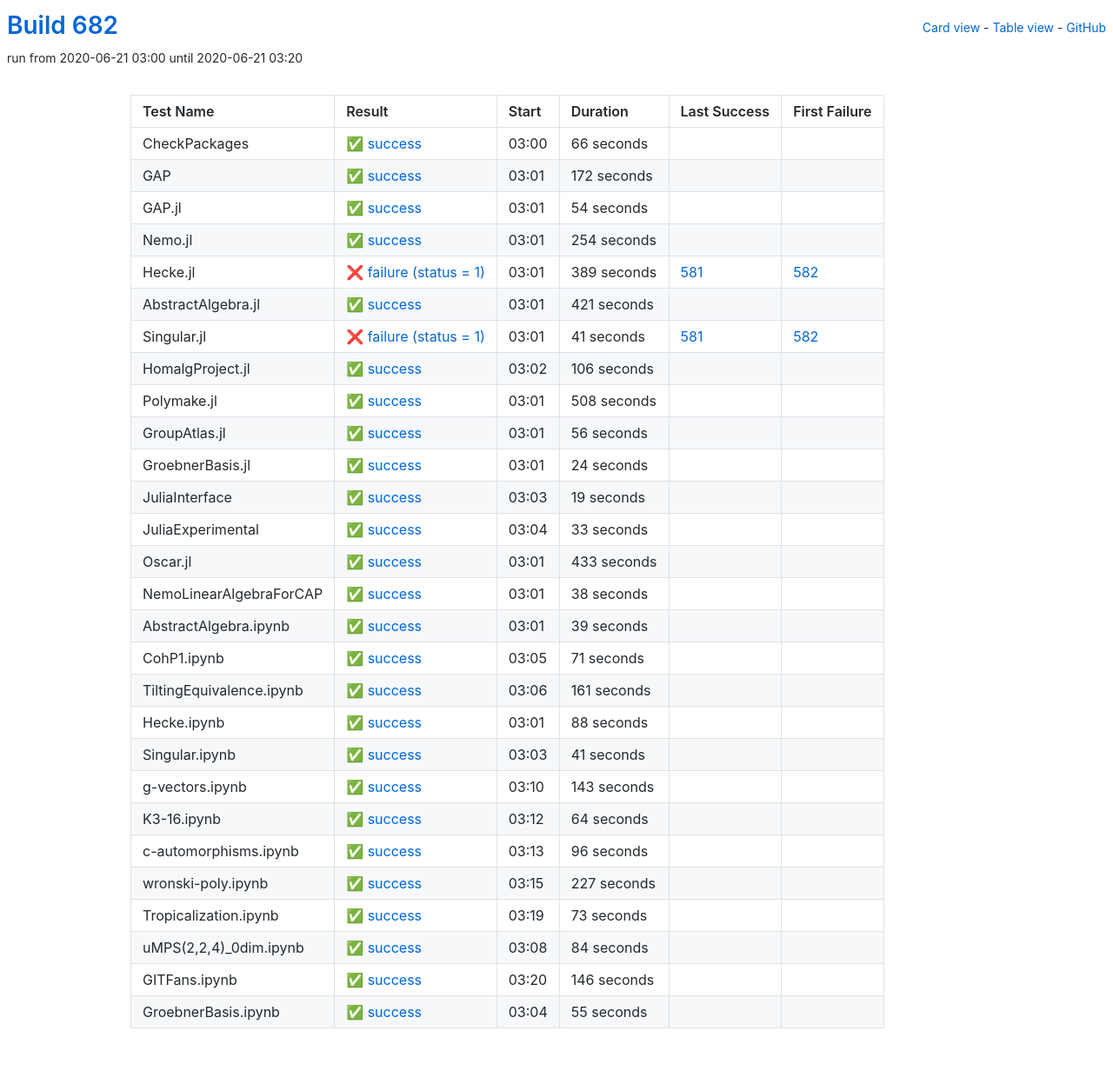
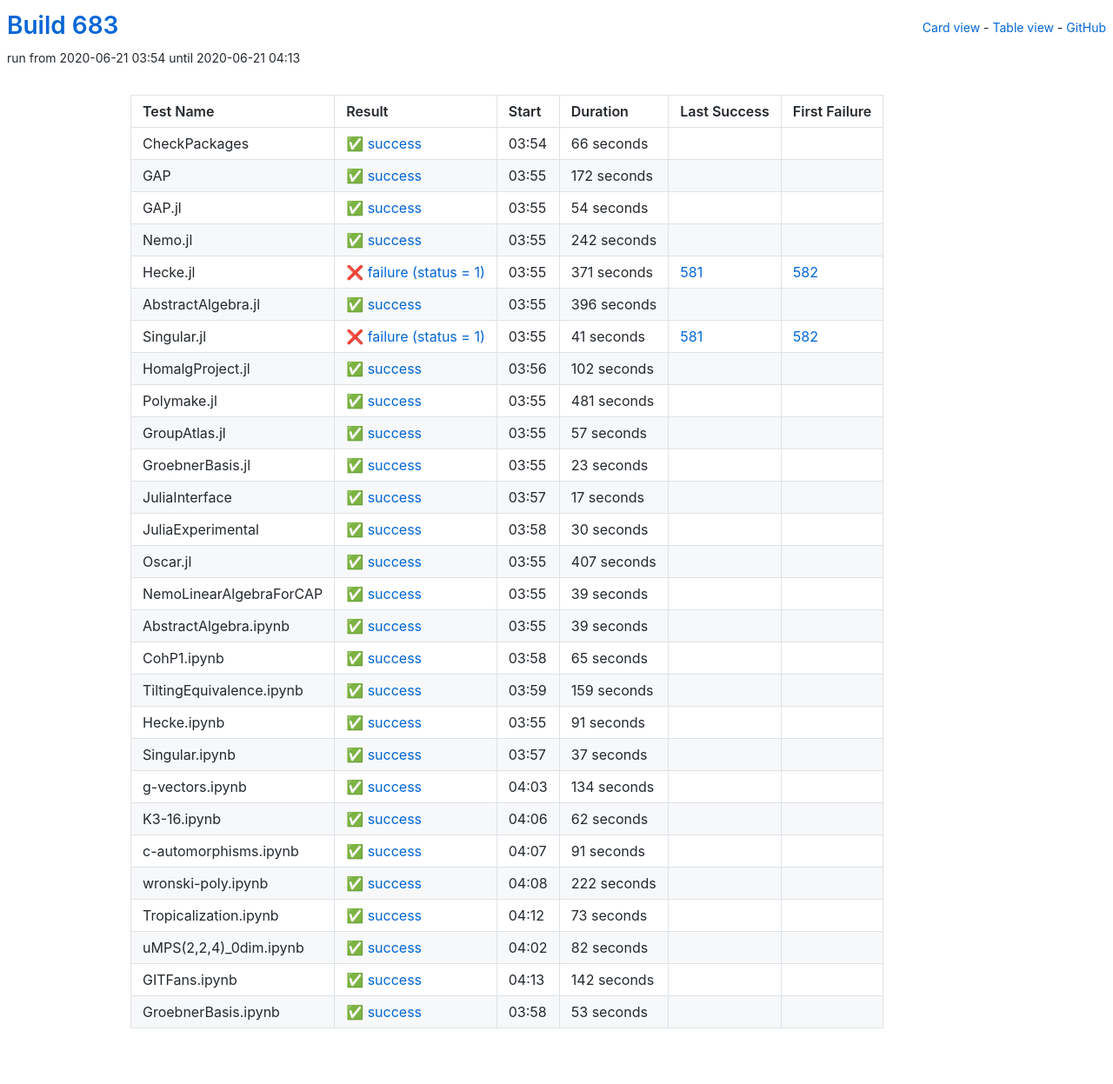
Before and after one commit to oscar-system/oscar-ci-status-1.4, a Jekyll site: the page built from table.html, in a window 1280 px wide. Shown: the whole page at 87% size. Built offline with Jekyll 4.4.1, drawn with Linux system fonts in a browser that asks for light colours.

Commit message:
Build #683

```diff
--- a/_data/ci.yml
+++ b/_data/ci.yml
@@ -1,6 +1,6 @@
 ---
-build: 682
-build_url: https://oscarci.mathematik.uni-kl.de/job/oscar-julia-1.4/682/
+build: 683
+build_url: https://oscarci.mathematik.uni-kl.de/job/oscar-julia-1.4/683/
 job: oscar-julia-1.4
 organization: oscar-system
 repo: oscar-ci-status-1.4
@@ -8,8 +8,8 @@ repourl: https://github.com/oscar-system/oscar-ci-status-1.4
 tests:
 - name: CheckPackages
   id: checkpackages
-  log: https://oscarci.mathematik.uni-kl.de/job/oscar-julia-1.4/682/artifact/logs/build-682/CheckPackages.log
-  start: 2020-06-21 03:00
+  log: https://oscarci.mathematik.uni-kl.de/job/oscar-julia-1.4/683/artifact/logs/build-683/CheckPackages.log
+  start: 2020-06-21 03:54
   success: true
   exitcode: 0
   status: success
@@ -20,8 +20,8 @@ tests:
   first_failure_url:
 - name: GAP
   id: gap
-  log: https://oscarci.mathematik.uni-kl.de/job/oscar-julia-1.4/682/artifact/logs/build-682/GAP.log
-  start: 2020-06-21 03:01
+  log: https://oscarci.mathematik.uni-kl.de/job/oscar-julia-1.4/683/artifact/logs/build-683/GAP.log
+  start: 2020-06-21 03:55
   success: true
   exitcode: 0
   status: success
@@ -32,8 +32,8 @@ tests:
   first_failure_url:
 - name: GAP.jl
   id: gap-jl
-  log: https://oscarci.mathematik.uni-kl.de/job/oscar-julia-1.4/682/artifact/logs/build-682/GAP.jl.log
-  start: 2020-06-21 03:01
+  log: https://oscarci.mathematik.uni-kl.de/job/oscar-julia-1.4/683/artifact/logs/build-683/GAP.jl.log
+  start: 2020-06-21 03:55
   success: true
   exitcode: 0
   status: success
@@ -44,44 +44,44 @@ tests:
   first_failure_url:
 - name: Nemo.jl
   id: nemo-jl
-  log: https://oscarci.mathematik.uni-kl.de/job/oscar-julia-1.4/682/artifact/logs/build-682/Nemo.jl.log
-  start: 2020-06-21 03:01
+  log: https://oscarci.mathematik.uni-kl.de/job/oscar-julia-1.4/683/artifact/logs/build-683/Nemo.jl.log
+  start: 2020-06-21 03:55
   success: true
   exitcode: 0
   status: success
-  duration: 254
+  duration: 242
   last_success: false
   last_success_url:
   first_failure: false
   first_failure_url:
 - name: Hecke.jl
   id: hecke-jl
-  log: https://oscarci.mathematik.uni-kl.de/job/oscar-julia-1.4/682/artifact/logs/build-682/Hecke.jl.log
-  start: 2020-06-21 03:01
+  log: https://oscarci.mathematik.uni-kl.de/job/oscar-julia-1.4/683/artifact/logs/build-683/Hecke.jl.log
+  start: 2020-06-21 03:55
   success: false
   exitcode: 1
   status: failure
-  duration: 389
+  duration: 371
   last_success: 581
   last_success_url: https://oscarci.mathematik.uni-kl.de/job/oscar-julia-1.4/581/
   first_failure: 582
   first_failure_url: https://oscarci.mathematik.uni-kl.de/job/oscar-julia-1.4/582/
 - name: AbstractAlgebra.jl
   id: abstractalgebra-jl
-  log: https://oscarci.mathematik.uni-kl.de/job/oscar-julia-1.4/682/artifact/logs/build-682/AbstractAlgebra.jl.log
-  start: 2020-06-21 03:01
+  log: https://oscarci.mathematik.uni-kl.de/job/oscar-julia-1.4/683/artifact/logs/build-683/AbstractAlgebra.jl.log
+  start: 2020-06-21 03:55
   success: true
   exitcode: 0
   status: success
-  duration: 421
+  duration: 396
   last_success: false
   last_success_url:
   first_failure: false
   first_failure_url:
 - name: Singular.jl
   id: singular-jl
-  log: https://oscarci.mathematik.uni-kl.de/job/oscar-julia-1.4/682/artifact/logs/build-682/Singular.jl.log
-  start: 2020-06-21 03:01
+  log: https://oscarci.mathematik.uni-kl.de/job/oscar-julia-1.4/683/artifact/logs/build-683/Singular.jl.log
+  start: 2020-06-21 03:55
   success: false
   exitcode: 1
   status: failure
@@ -92,104 +92,104 @@ tests:
   first_failure_url: https://oscarci.mathematik.uni-kl.de/job/oscar-julia-1.4/582/
 - name: HomalgProject.jl
   id: homalgproject-jl
-  log: https://oscarci.mathematik.uni-kl.de/job/oscar-julia-1.4/682/artifact/logs/build-682/HomalgProject.jl.log
-  start: 2020-06-21 03:02
+  log: https://oscarci.mathematik.uni-kl.de/job/oscar-julia-1.4/683/artifact/logs/build-683/HomalgProject.jl.log
+  start: 2020-06-21 03:56
   success: true
   exitcode: 0
   status: success
-  duration: 106
+  duration: 102
   last_success: false
   last_success_url:
   first_failure: false
   first_failure_url:
 - name: Polymake.jl
   id: polymake-jl
-  log: https://oscarci.mathematik.uni-kl.de/job/oscar-julia-1.4/682/artifact/logs/build-682/Polymake.jl.log
-  start: 2020-06-21 03:01
+  log: https://oscarci.mathematik.uni-kl.de/job/oscar-julia-1.4/683/artifact/logs/build-683/Polymake.jl.log
+  start: 2020-06-21 03:55
   success: true
   exitcode: 0
   status: success
-  duration: 508
+  duration: 481
   last_success: false
   last_success_url:
   first_failure: false
   first_failure_url:
 - name: GroupAtlas.jl
   id: groupatlas-jl
-  log: https://oscarci.mathematik.uni-kl.de/job/oscar-julia-1.4/682/artifact/logs/build-682/GroupAtlas.jl.log
-  start: 2020-06-21 03:01
+  log: https://oscarci.mathematik.uni-kl.de/job/oscar-julia-1.4/683/artifact/logs/build-683/GroupAtlas.jl.log
+  start: 2020-06-21 03:55
   success: true
   exitcode: 0
   status: success
-  duration: 56
+  duration: 57
   last_success: false
   last_success_url:
   first_failure: false
   first_failure_url:
 - name: GroebnerBasis.jl
   id: groebnerbasis-jl
-  log: https://oscarci.mathematik.uni-kl.de/job/oscar-julia-1.4/682/artifact/logs/build-682/GroebnerBasis.jl.log
-  start: 2020-06-21 03:01
+  log: https://oscarci.mathematik.uni-kl.de/job/oscar-julia-1.4/683/artifact/logs/build-683/GroebnerBasis.jl.log
+  start: 2020-06-21 03:55
   success: true
   exitcode: 0
   status: success
-  duration: 24
+  duration: 23
   last_success: false
   last_success_url:
   first_failure: false
   first_failure_url:
 - name: JuliaInterface
   id: juliainterface
-  log: https://oscarci.mathematik.uni-kl.de/job/oscar-julia-1.4/682/artifact/logs/build-682/JuliaInterface.log
-  start: 2020-06-21 03:03
+  log: https://oscarci.mathematik.uni-kl.de/job/oscar-julia-1.4/683/artifact/logs/build-683/JuliaInterface.log
+  start: 2020-06-21 03:57
   success: true
   exitcode: 0
   status: success
-  duration: 19
+  duration: 17
   last_success: false
   last_success_url:
   first_failure: false
   first_failure_url:
 - name: JuliaExperimental
   id: juliaexperimental
-  log: https://oscarci.mathematik.uni-kl.de/job/oscar-julia-1.4/682/artifact/logs/build-682/JuliaExperimental.log
-  start: 2020-06-21 03:04
+  log: https://oscarci.mathematik.uni-kl.de/job/oscar-julia-1.4/683/artifact/logs/build-683/JuliaExperimental.log
+  start: 2020-06-21 03:58
   success: true
   exitcode: 0
   status: success
-  duration: 33
+  duration: 30
   last_success: false
   last_success_url:
   first_failure: false
   first_failure_url:
 - name: Oscar.jl
   id: oscar-jl
-  log: https://oscarci.mathematik.uni-kl.de/job/oscar-julia-1.4/682/artifact/logs/build-682/Oscar.jl.log
-  start: 2020-06-21 03:01
+  log: https://oscarci.mathematik.uni-kl.de/job/oscar-julia-1.4/683/artifact/logs/build-683/Oscar.jl.log
+  start: 2020-06-21 03:55
   success: true
   exitcode: 0
   status: success
-  duration: 433
+  duration: 407
   last_success: false
   last_success_url:
   first_failure: false
   first_failure_url:
 - name: NemoLinearAlgebraForCAP
   id: nemolinearalgebraforcap
-  log: https://oscarci.mathematik.uni-kl.de/job/oscar-julia-1.4/682/artifact/logs/build-682/NemoLinearAlgebraForCAP.log
-  start: 2020-06-21 03:01
+  log: https://oscarci.mathematik.uni-kl.de/job/oscar-julia-1.4/683/artifact/logs/build-683/NemoLinearAlgebraForCAP.log
+  start: 2020-06-21 03:55
   success: true
   exitcode: 0
   status: success
-  duration: 38
+  duration: 39
   last_success: false
   last_success_url:
   first_failure: false
   first_failure_url:
 - name: AbstractAlgebra.ipynb
   id: abstractalgebra-ipynb
-  log: https://oscarci.mathematik.uni-kl.de/job/oscar-julia-1.4/682/artifact/logs/build-682/AbstractAlgebra.ipynb.log
-  start: 2020-06-21 03:01
+  log: https://oscarci.mathematik.uni-kl.de/job/oscar-julia-1.4/683/artifact/logs/build-683/AbstractAlgebra.ipynb.log
+  start: 2020-06-21 03:55
   success: true
   exitcode: 0
   status: success
@@ -200,104 +200,104 @@ tests:
   first_failure_url:
 - name: CohP1.ipynb
   id: cohp1-ipynb
-  log: https://oscarci.mathematik.uni-kl.de/job/oscar-julia-1.4/682/artifact/logs/build-682/CohP1.ipynb.log
-  start: 2020-06-21 03:05
+  log: https://oscarci.mathematik.uni-kl.de/job/oscar-julia-1.4/683/artifact/logs/build-683/CohP1.ipynb.log
+  start: 2020-06-21 03:58
   success: true
   exitcode: 0
   status: success
-  duration: 71
+  duration: 65
   last_success: false
   last_success_url:
   first_failure: false
   first_failure_url:
 - name: TiltingEquivalence.ipynb
   id: tiltingequivalence-ipynb
-  log: https://oscarci.mathematik.uni-kl.de/job/oscar-julia-1.4/682/artifact/logs/build-682/TiltingEquivalence.ipynb.log
-  start: 2020-06-21 03:06
+  log: https://oscarci.mathematik.uni-kl.de/job/oscar-julia-1.4/683/artifact/logs/build-683/TiltingEquivalence.ipynb.log
+  start: 2020-06-21 03:59
   success: true
   exitcode: 0
   status: success
-  duration: 161
+  duration: 159
   last_success: false
   last_success_url:
   first_failure: false
   first_failure_url:
 - name: Hecke.ipynb
   id: hecke-ipynb
-  log: https://oscarci.mathematik.uni-kl.de/job/oscar-julia-1.4/682/artifact/logs/build-682/Hecke.ipynb.log
-  start: 2020-06-21 03:01
+  log: https://oscarci.mathematik.uni-kl.de/job/oscar-julia-1.4/683/artifact/logs/build-683/Hecke.ipynb.log
+  start: 2020-06-21 03:55
   success: true
   exitcode: 0
   status: success
-  duration: 88
+  duration: 91
   last_success: false
   last_success_url:
   first_failure: false
   first_failure_url:
 - name: Singular.ipynb
   id: singular-ipynb
-  log: https://oscarci.mathematik.uni-kl.de/job/oscar-julia-1.4/682/artifact/logs/build-682/Singular.ipynb.log
-  start: 2020-06-21 03:03
+  log: https://oscarci.mathematik.uni-kl.de/job/oscar-julia-1.4/683/artifact/logs/build-683/Singular.ipynb.log
+  start: 2020-06-21 03:57
   success: true
   exitcode: 0
   status: success
-  duration: 41
+  duration: 37
   last_success: false
   last_success_url:
   first_failure: false
   first_failure_url:
 - name: g-vectors.ipynb
   id: g-vectors-ipynb
-  log: https://oscarci.mathematik.uni-kl.de/job/oscar-julia-1.4/682/artifact/logs/build-682/g-vectors.ipynb.log
-  start: 2020-06-21 03:10
+  log: https://oscarci.mathematik.uni-kl.de/job/oscar-julia-1.4/683/artifact/logs/build-683/g-vectors.ipynb.log
+  start: 2020-06-21 04:03
   success: true
   exitcode: 0
   status: success
-  duration: 143
+  duration: 134
   last_success: false
   last_success_url:
   first_failure: false
   first_failure_url:
 - name: K3-16.ipynb
   id: k3-16-ipynb
-  log: https://oscarci.mathematik.uni-kl.de/job/oscar-julia-1.4/682/artifact/logs/build-682/K3-16.ipynb.log
-  start: 2020-06-21 03:12
+  log: https://oscarci.mathematik.uni-kl.de/job/oscar-julia-1.4/683/artifact/logs/build-683/K3-16.ipynb.log
+  start: 2020-06-21 04:06
   success: true
   exitcode: 0
   status: success
-  duration: 64
+  duration: 62
   last_success: false
   last_success_url:
   first_failure: false
   first_failure_url:
 - name: c-automorphisms.ipynb
   id: c-automorphisms-ipynb
-  log: https://oscarci.mathematik.uni-kl.de/job/oscar-julia-1.4/682/artifact/logs/build-682/c-automorphisms.ipynb.log
-  start: 2020-06-21 03:13
+  log: https://oscarci.mathematik.uni-kl.de/job/oscar-julia-1.4/683/artifact/logs/build-683/c-automorphisms.ipynb.log
+  start: 2020-06-21 04:07
   success: true
   exitcode: 0
   status: success
-  duration: 96
+  duration: 91
   last_success: false
   last_success_url:
   first_failure: false
   first_failure_url:
 - name: wronski-poly.ipynb
   id: wronski-poly-ipynb
-  log: https://oscarci.mathematik.uni-kl.de/job/oscar-julia-1.4/682/artifact/logs/build-682/wronski-poly.ipynb.log
-  start: 2020-06-21 03:15
+  log: https://oscarci.mathematik.uni-kl.de/job/oscar-julia-1.4/683/artifact/logs/build-683/wronski-poly.ipynb.log
+  start: 2020-06-21 04:08
   success: true
   exitcode: 0
   status: success
-  duration: 227
+  duration: 222
   last_success: false
   last_success_url:
   first_failure: false
   first_failure_url:
 - name: Tropicalization.ipynb
   id: tropicalization-ipynb
-  log: https://oscarci.mathematik.uni-kl.de/job/oscar-julia-1.4/682/artifact/logs/build-682/Tropicalization.ipynb.log
-  start: 2020-06-21 03:19
+  log: https://oscarci.mathematik.uni-kl.de/job/oscar-julia-1.4/683/artifact/logs/build-683/Tropicalization.ipynb.log
+  start: 2020-06-21 04:12
   success: true
   exitcode: 0
   status: success
@@ -308,36 +308,36 @@ tests:
   first_failure_url:
 - name: uMPS(2,2,4)_0dim.ipynb
   id: umps-2-2-4-0dim-ipynb
-  log: https://oscarci.mathematik.uni-kl.de/job/oscar-julia-1.4/682/artifact/logs/build-682/uMPS-2-2-4-_0dim.ipynb.log
-  start: 2020-06-21 03:08
+  log: https://oscarci.mathematik.uni-kl.de/job/oscar-julia-1.4/683/artifact/logs/build-683/uMPS-2-2-4-_0dim.ipynb.log
+  start: 2020-06-21 04:02
   success: true
   exitcode: 0
   status: success
-  duration: 84
+  duration: 82
   last_success: false
   last_success_url:
   first_failure: false
   first_failure_url:
 - name: GITFans.ipynb
   id: gitfans-ipynb
-  log: https://oscarci.mathematik.uni-kl.de/job/oscar-julia-1.4/682/artifact/logs/build-682/GITFans.ipynb.log
-  start: 2020-06-21 03:20
+  log: https://oscarci.mathematik.uni-kl.de/job/oscar-julia-1.4/683/artifact/logs/build-683/GITFans.ipynb.log
+  start: 2020-06-21 04:13
   success: true
   exitcode: 0
   status: success
-  duration: 146
+  duration: 142
   last_success: false
   last_success_url:
   first_failure: false
   first_failure_url:
 - name: GroebnerBasis.ipynb
   id: groebnerbasis-ipynb
-  log: https://oscarci.mathematik.uni-kl.de/job/oscar-julia-1.4/682/artifact/logs/build-682/GroebnerBasis.ipynb.log
-  start: 2020-06-21 03:04
+  log: https://oscarci.mathematik.uni-kl.de/job/oscar-julia-1.4/683/artifact/logs/build-683/GroebnerBasis.ipynb.log
+  start: 2020-06-21 03:58
   success: true
   exitcode: 0
   status: success
-  duration: 55
+  duration: 53
   last_success: false
   last_success_url:
   first_failure: false
```
Also changed, not shown: README.md.
